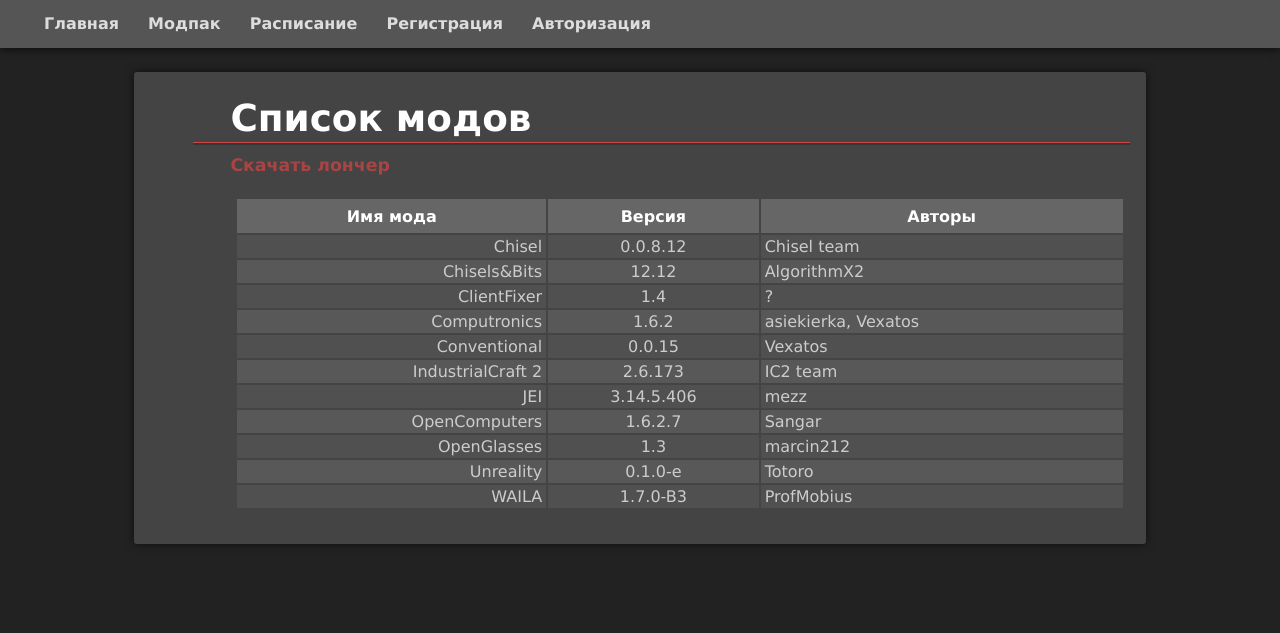
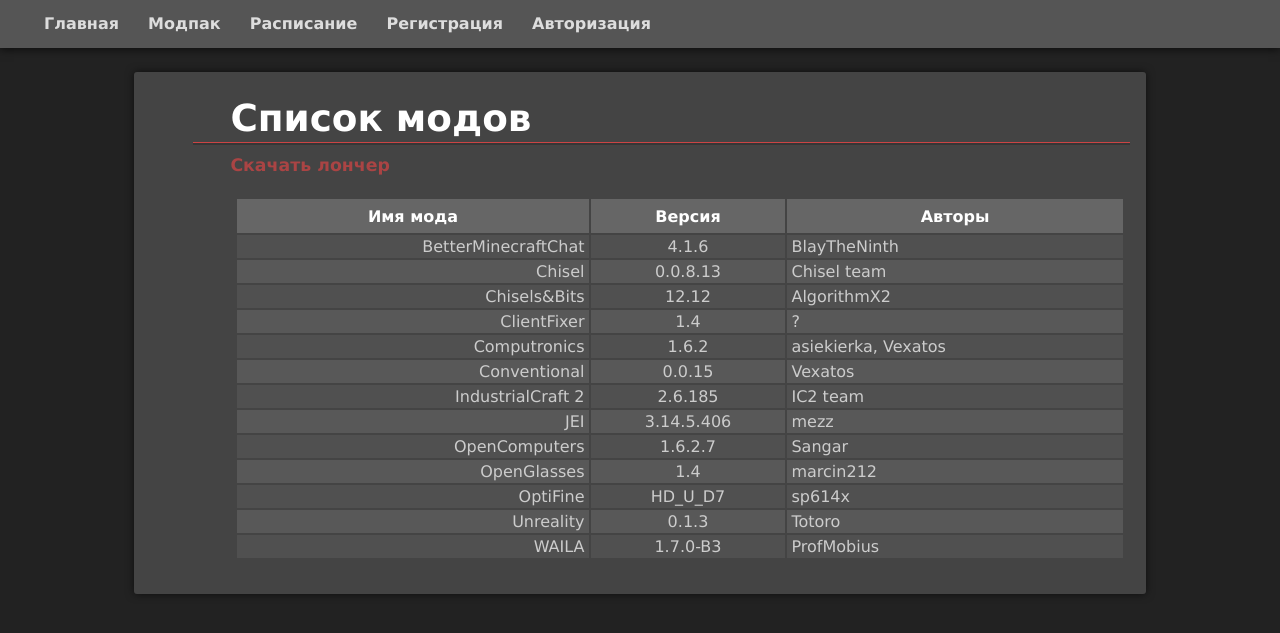
Before and after one commit to cc-ru/ut2-site, a Flask app: page /mods in a window 1280 px wide. Shown: the top 633 px of the page. Run offline with Flask 2, Linux system fonts and the light colour scheme; some libraries are stand-ins or nearby versions.

Commit message:
Update templates

```diff
--- a/ut2_site/templates/mods.html
+++ b/ut2_site/templates/mods.html
@@ -11,16 +11,18 @@
         <th>Авторы</th>
       </tr>
       {% with mods = [
-          ("Chisel", "0.0.8.12", "Chisel team"),
+          ("BetterMinecraftChat", "4.1.6", "BlayTheNinth"),
+          ("Chisel", "0.0.8.13", "Chisel team"),
           ("Chisels&Bits", "12.12", "AlgorithmX2"),
           ("ClientFixer", "1.4", "?"),
           ("Computronics", "1.6.2", "asiekierka, Vexatos"),
           ("Conventional", "0.0.15", "Vexatos"),
-          ("IndustrialCraft 2", "2.6.173", "IC2 team"),
+          ("IndustrialCraft 2", "2.6.185", "IC2 team"),
           ("JEI", "3.14.5.406", "mezz"),
           ("OpenComputers", "1.6.2.7", "Sangar"),
-          ("OpenGlasses", "1.3", "marcin212"),
-          ("Unreality", "0.1.0-e", "Totoro"),
+          ("OpenGlasses", "1.4", "marcin212"),
+          ("OptiFine", "HD_U_D7", "sp614x"),
+          ("Unreality", "0.1.3", "Totoro"),
           ("WAILA", "1.7.0-B3", "ProfMobius")
         ] -%}
         {% for mod, version, author in mods -%}
--- a/ut2_site/templates/schedule.html
+++ b/ut2_site/templates/schedule.html
@@ -6,8 +6,9 @@
   <table>
     <tbody>
       {% with schedule = [
-          ("2017-04-14 12:00:00", "2017-04-14 15:00:00", "Первый день"),
-          ("2017-04-15 12:00:00", "2017-04-15 15:00:00", "Второй день")
+          ("2017-04-08 12:00:00", "2017-04-13 12:00:00", "Бета-тест"),
+          ("2017-04-15 12:00:00", "2017-04-15 15:00:00", "Первый день"),
+          ("2017-04-16 12:00:00", "2017-04-16 15:00:00", "Второй день")
         ] -%}
         {% for start, end, action in schedule -%}
           <tr>
```
